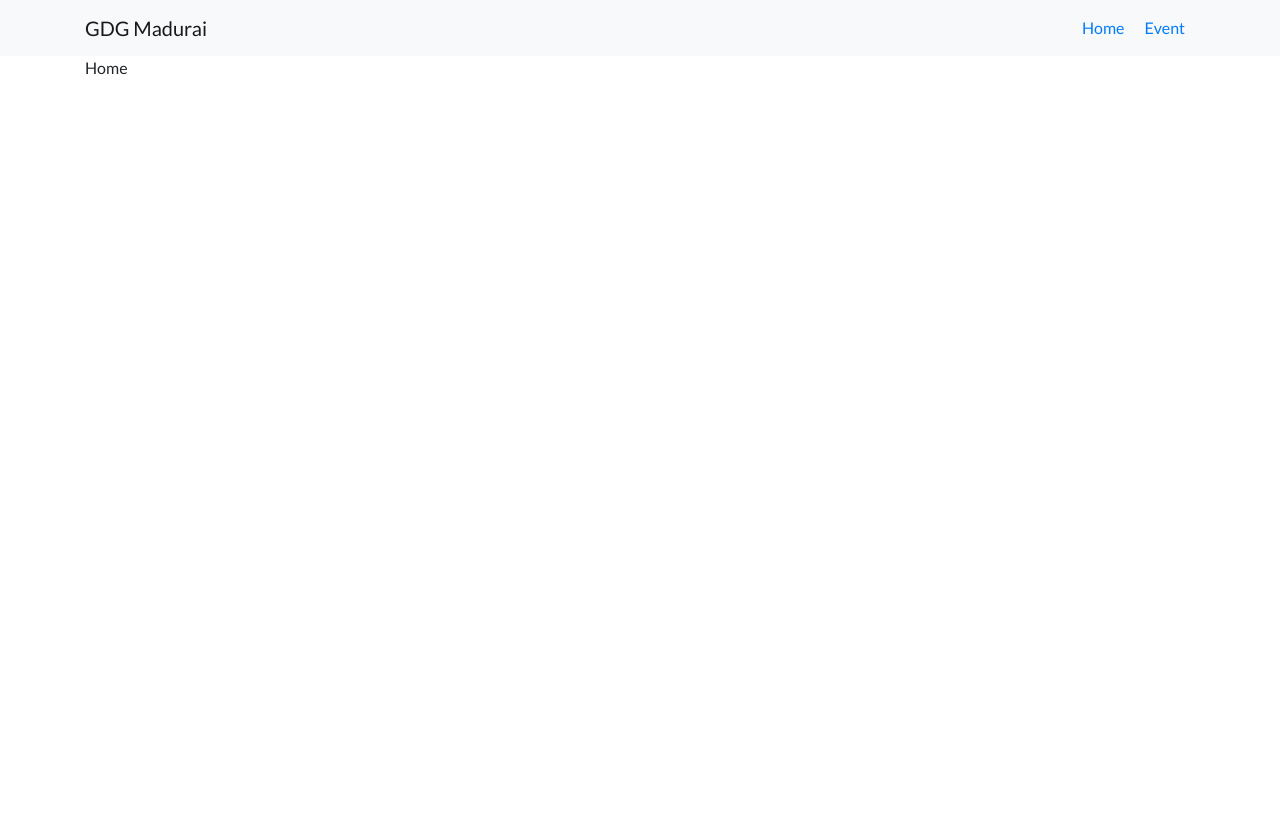
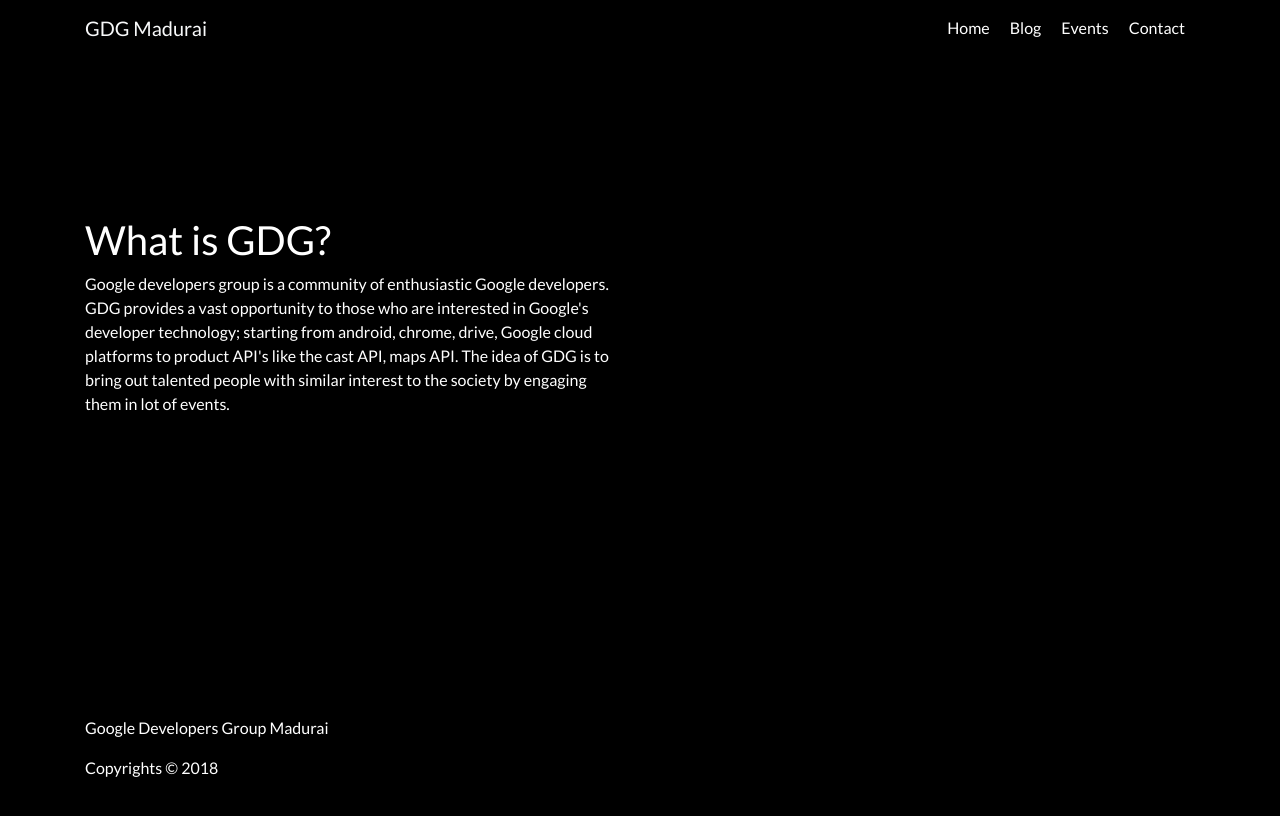
Before and after one commit to prasannavijayan/firstpage, a React app: page / in a window 1280 px wide. Built offline with nearby package versions, Linux system fonts and the light colour scheme.

Commit message:
Adds content for gdg and adds two more links

```diff
--- a/src/App.scss
+++ b/src/App.scss
@@ -1,17 +1,26 @@
 @import "./../node_modules/bootstrap/scss/bootstrap";
 @import url('https://fonts.googleapis.com/css?family=Lato:400,700');
+
+// Global Variable
+$font-color: #fff !default;
+$bg-color:   #000 !default;
 
 // Global
 * {
   outline: 0 !important;
   font-family: "Lato", sans-serif;
+  color: $font-color;
+}
+
+body {
+  background-color: $bg-color;
 }
 
 .herounit {
   height: 80vh;
   @extend .d-flex;
+  @extend .flex-column;
   @extend .justify-content-center;
-  @extend .align-items-center;
 
   input {
     border-radius: 0;
@@ -23,6 +32,26 @@
   }
 }
 
+.bg-dark {
+  background-color: $bg-color !important;
+}
+
+.text-light {
+  color: $font-color;
+}
+
+.navbar-brand {
+  @extend .text-light;
+}
+
+// Anchor
+a {
+  color: $font-color !important;
+  &:hover {
+    color: $font-color !important;
+  }
+}
+
 // Links
 .links {
   a {
@@ -31,5 +60,11 @@
   }
 }
 
+// Layout
+
+
 // Calendar/Event
 @import "Style/event";
+
+// Footer
+@import "Style/footer";
--- /dev/null
+++ b/src/Components/Footer/Footer.js
@@ -0,0 +1,16 @@
+import React, { Component } from 'react';
+
+class Footer extends Component {
+  render() {
+    return (
+			<footer className="bg-dark">
+				<div className="container">
+					<p>Google Developers Group Madurai</p>
+					<p>Copyrights &copy; 2018</p>
+				</div>
+			</footer>
+    );
+  }
+}
+
+export default Footer;
--- a/src/Components/Header/Header.js
+++ b/src/Components/Header/Header.js
@@ -1,14 +1,19 @@
 import React, { Component } from 'react';
 
 class Header extends Component {
+	// <img src="/img/logo.png" alt="Google Developers Group logo madurai"/>
   render() {
     return (
-			<nav className="navbar navbar-light bg-light">
-				<div className="container">
-			  	<span className="navbar-brand mb-0 h1">GDG Madurai</span>
+			<nav className="navbar navbar-light bg-dark">
+				<div className="container bg-dark">
+			  	<span className="navbar-brand mb-0 h1">
+			  		GDG Madurai
+			  	</span>
 			  	<div className="links">
 				    <a href="/">Home</a>
-				    <a href="/event">Event</a>
+				    <a href="/">Blog</a>
+				    <a href="/event">Events</a>
+				    <a href="/contact">Contact</a>
 			  	</div>
 			  </div>
 			</nav>
--- a/src/Containers/HomeContainer.js
+++ b/src/Containers/HomeContainer.js
@@ -6,7 +6,16 @@
     return (
     	<div className="container">
     		<HelmetTitle title="GDG Madurai - Home Page"/>
-	      Home
+	      <div className="herounit row">
+	      	<div className="col-md-6">
+		      	<h1>What is GDG?</h1>
+		      	<p>Google developers group is a community of enthusiastic Google developers.
+		      		GDG provides a vast opportunity to those who are interested in Google's developer technology;
+		      		starting from android, chrome, drive, Google cloud platforms to product API's like the cast API, maps API.
+		      		The idea of GDG is to bring out talented people with similar interest to the society by engaging them in lot of events.
+		      	</p>
+	      	</div>
+	      </div>
 	    </div>
     );
   }
--- /dev/null
+++ b/src/Style/footer.scss
@@ -0,0 +1,12 @@
+// Variables
+//==========
+$footer-bg-color:     #000 !default;
+$footer-text-color:   #fff !default;
+
+// Styles
+//=======
+footer {
+	background: $footer-bg-color;
+	color: $footer-text-color;
+	padding: 20px;
+}
--- a/src/routes.js
+++ b/src/routes.js
@@ -4,7 +4,12 @@
   Route
 } from 'react-router-dom'
 import './App.scss';
+
+// Components
 import Header from './Components/Header/Header.js';
+import Footer from './Components/Footer/Footer.js';
+
+// Containers
 import Home from './Containers/HomeContainer.js';
 import Event from './Containers/EventContainer.js';
 
@@ -13,9 +18,16 @@
     return (
       <Router>
         <div>
-          <Header />
-          <Route exact path="/" component={Home}/>
-          <Route path="/event" component={Event}/>
+          <div className="top">
+            <Header/>
+          </div>
+          <div className="middle">
+            <Route exact path="/" component={Home}/>
+            <Route path="/event" component={Event}/>
+          </div>
+          <div className="bottom">
+            <Footer/>
+          </div>
         </div>
       </Router>
     )
```
Also changed, not shown: public/img/logo.png (added).
